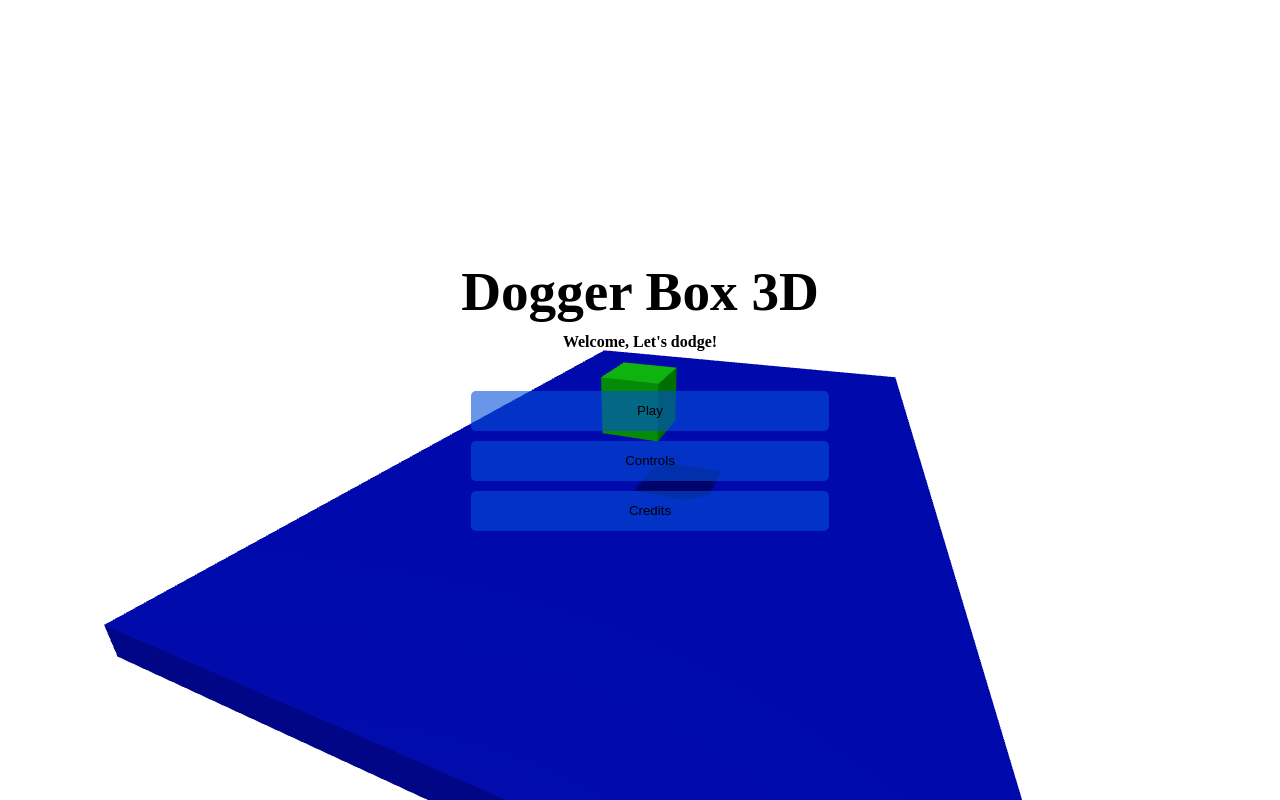
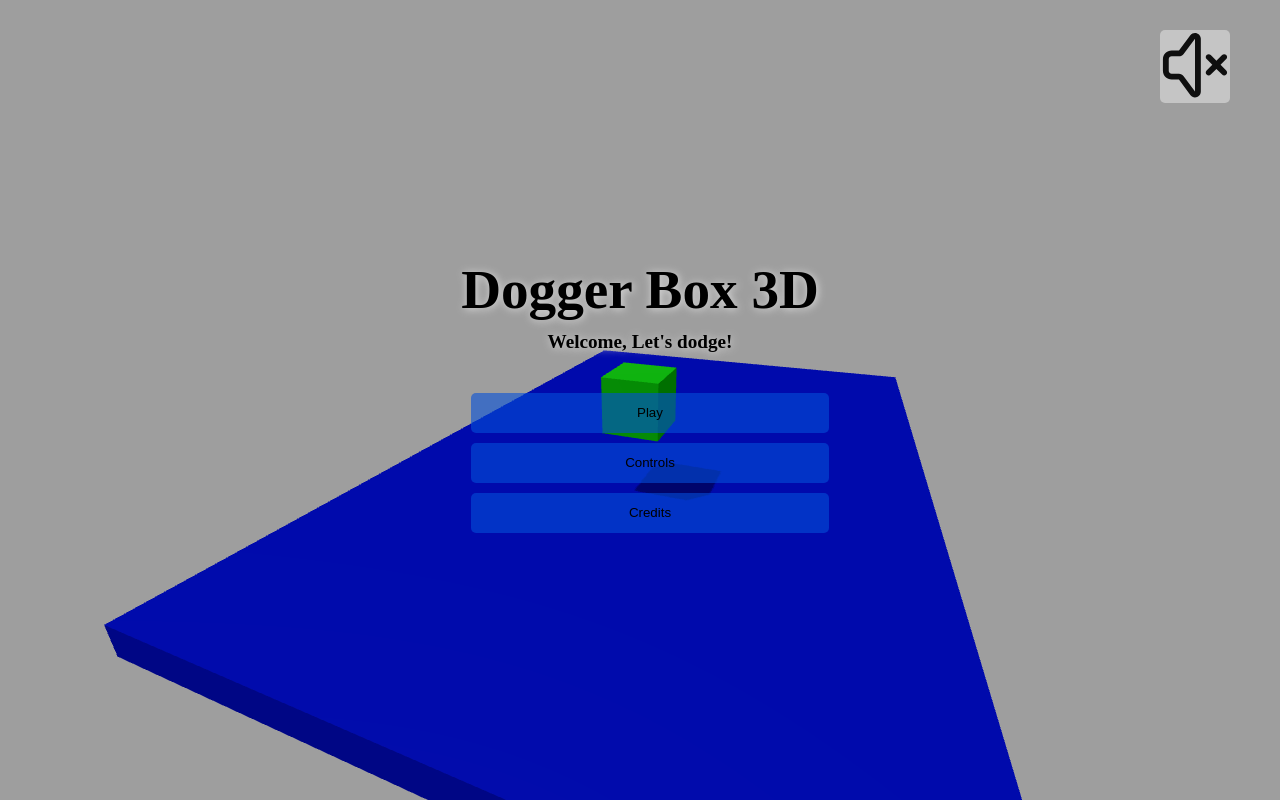
Before and after one commit to Yeffej/dogger-box-3d, a website built with Vite: page index.html in a window 1280 px wide. Built offline with nearby package versions, Linux system fonts and the light colour scheme.

Commit message:
finish the game version 1.0.0, adding sounds, enviroment, controls and credits ui.

```diff
--- a/main.js
+++ b/main.js
@@ -10,6 +10,7 @@ import {
   addPlayerEvents,
   gameOver,
   pauseGame,
+  sounds,
 } from "./src/core";
 import UI from "./src/ui";
 import { KEYS } from "./src/utils";
@@ -67,12 +68,25 @@ document.body.appendChild(renderer.domElement);
 const controls = new OrbitControls(camera, renderer.domElement);
 renderer.render(scene, camera);
 
+// add 360 background texture
+const textureLoader = new THREE.TextureLoader();
+textureLoader.load("/textures/futuristic-bg.jpg", (texture) => {
+  texture.mapping = THREE.EquirectangularReflectionMapping;
+  texture.magFilter = THREE.LinearFilter; // Smooth scaling
+  texture.minFilter = THREE.LinearMipmapLinearFilter; // Better downscaling
+  texture.colorSpace = THREE.SRGBColorSpace; // Preserve correct colors
+
+  scene.background = texture; // Set the 360° background
+  renderer.render(scene, camera);
+});
+
 // ADD EVENTS
 window.addEventListener("resize", () => {
   camera.aspect = window.innerWidth / window.innerHeight;
   camera.updateProjectionMatrix();
 
   renderer.setSize(window.innerWidth, window.innerHeight);
+  renderer.render(scene, camera);
 });
 addPlayerEvents();
 
@@ -113,4 +127,21 @@ function animate() {
 
 // ADD THE UI OF THE GAME.
 ui.onPlay(animate);
+ui.onSound((isOn) => {
+  if(isOn) {
+    sounds.background.play();
+    for (const sound in sounds) {
+      if(sound != "background") {
+        sounds[sound].volume = 1.0;
+      }
+    }
+  } else {
+    sounds.background.pause();
+    for (const sound in sounds) {
+      if(sound != "background") {
+        sounds[sound].volume = 0.0;
+      }
+    }
+  }
+})
 ui.insertToDom();
--- a/src/box.js
+++ b/src/box.js
@@ -1,4 +1,5 @@
 import * as THREE from "three";
+import { sounds } from "./core";
 
 class Box extends THREE.Mesh {
   constructor({
@@ -95,6 +96,7 @@ class Box extends THREE.Mesh {
   jump(platform, velocity = 5) {
     if (this.colladingWithGround(platform)) {
       this.velocity.y = velocity;
+      sounds.jump.play();
     }
   }
 
--- a/src/core.js
+++ b/src/core.js
@@ -1,5 +1,22 @@
 import { KEYS, onKeyPress, remove3dObj } from "./utils";
 import Box from "./box";
+
+const background = new Audio("/sounds/background.mp3");
+background.loop = true;
+background.volume = 0.5;
+const start = new Audio("/sounds/game-start.mp3");
+start.volume = 0.0;
+const jump = new Audio("/sounds/jump.mp3");
+jump.volume = 0.0;
+const over = new Audio("/sounds/game-over.wav");
+over.volume = 0.0;
+
+export const sounds = {
+  background,
+  start,
+  jump,
+  over
+}
 
 const movementSpeed = 3;
 
@@ -103,6 +120,9 @@ export function addPlayerEvents() {
 }
 
 export function gameOver(animationId, ui, scene, player, enemies, game) {
+  // game over sound.
+  sounds.over.play();
+
   // reset game stats
   game.score = 0;
   game.spawnRate = 100;
--- a/src/ui.js
+++ b/src/ui.js
@@ -1,12 +1,19 @@
+import { sounds } from "./core";
+
 class UI {
   ui;
   mainPlayBtn;
   mainControlsBtn;
   mainCreditsBtn;
+  goBackBtn;
+  scoreDisplay;
+  soundsBtn;
+  isSoundOn = false;
   #pages;
   #playBtnSubcritions = [];
-  #controlsBtnSubcritions = [];
-  #creditsBtnSubcritions = [];
+  #soundsBtnSubcritions = [];
+  // #controlsBtnSubcritions = [];
+  // #creditsBtnSubcritions = [];
 
   constructor() {
     this.ui = document.createElement("div");
@@ -19,8 +26,8 @@ class UI {
     };
 
     this.#createPrimaryElements();
+    this.#setEventsListener();
     this.#setPages();
-    this.#setEventsListener();
     this.goTo("main");
   }
 
@@ -34,6 +41,27 @@ class UI {
     this.mainCreditsBtn = document.createElement("button");
     this.mainCreditsBtn.textContent = "Credits";
 
+    this.goBackBtn = document.createElement("button");
+    this.goBackBtn.textContent = "Go Back";
+
+    this.soundsBtn = document.createElement("button");
+    this.soundsBtn.id = "sound-wrapper";
+
+    const iconSoundOn = document.createElement("img");
+    iconSoundOn.src = "/assets/sound-on.svg";
+    iconSoundOn.width = 70;
+    iconSoundOn.className = "sound-icon";
+    iconSoundOn.style.display = "none";
+    iconSoundOn.id = "soundOn";
+
+    const iconSoundOff = document.createElement("img");
+    iconSoundOff.width = 70;
+    iconSoundOff.src = "/assets/sound-off.svg";
+    iconSoundOff.className = "sound-icon";
+    iconSoundOff.id = "soundOff";
+
+    this.soundsBtn.append(iconSoundOn, iconSoundOff);
+
     this.scoreDisplay = document.createElement("span");
     this.setScore(0);
   }
@@ -41,6 +69,8 @@ class UI {
   #setPages() {
     this.#pages.main = this.#mainPage();
     this.#pages.play = this.#playPage();
+    this.#pages.controls = this.#controlsPage();
+    this.#pages.credits = this.#creditsPage();
   }
 
   #mainPage() {
@@ -49,7 +79,7 @@ class UI {
     main.innerHTML = `
       <div class="ui-titles">
           <h1 class="ui-titles-main">Dogger Box 3D</h1>
-          <h4 class="ui-titles-sub">Welcome, Let's dodge!</h4>
+          <h4 class="ui-subtitle-sub">Welcome, Let's dodge!</h4>
       </div>
       <div class="ui-actions">
 
@@ -58,7 +88,7 @@ class UI {
 
     main
       .querySelector(".ui-actions")
-      .append(this.mainPlayBtn, this.mainControlsBtn, this.mainCreditsBtn);
+      .append(this.mainPlayBtn, this.mainControlsBtn, this.mainCreditsBtn, this.soundsBtn);
 
     return main;
   }
@@ -75,11 +105,96 @@ class UI {
     return play;
   }
 
+  #controlsPage() {
+    const controls = document.createElement("div");
+    controls.className = "ui-wrapper";
+    controls.innerHTML = `
+      <div class="ui-controls">
+        <div class="controls-set">
+          <figure>
+            <img src="/assets/wasd.png" />
+          </figure>
+          <p>
+            Movements keys: W → Move Forward, A → Move Left, S → Move Backward, D → Move Right.
+          </p>
+        </div>
+        <div class="controls-set">
+          <figure>
+            <img src="/assets/space.png" />
+          </figure>
+          <p>
+            -> JUMP.
+          </p>
+        </div>
+        <div class="ui-actions"></div>
+      </div>
+    `;
+
+    controls.querySelector(".ui-actions").append(this.goBackBtn);
+
+    return controls;
+  }
+
+  #creditsPage() {
+    const credits = document.createElement("div");
+    credits.className = "ui-wrapper";
+    credits.innerHTML = `
+      <div class="ui-credits">
+        <div class="credits-content">
+          <p><strong>Game Developed By:</strong> Yefri Encarnación</p>
+          <p><strong>Additional Contributions:</strong> Chris Courses (some part of this game was made thanks to his threejs tutorial)</p>
+          <p><strong>Powered By:</strong> THREE.JS, HTML, CSS, JS</p>
+          <p><strong>Contact:</strong> yefri@yefftech.com</p>
+          <p><strong>Music:</strong> Syn Cole - I Can Feel (ncs.io/ICanFeel)</p>
+        </div>
+        <div class="ui-actions"></div>
+      </div>
+    `;
+
+    const gobackclone = this.goBackBtn.cloneNode(true)
+    gobackclone.onclick = this.goBackBtn.onclick;
+    credits.querySelector(".ui-actions").append(gobackclone);
+
+    return credits;
+  }
+
   #setEventsListener() {
     // ON PLAY
     this.mainPlayBtn.addEventListener("click", () => {
+      sounds.start.play();
       this.goTo("play");
       this.#playBtnSubcritions.forEach((callback) => callback());
+    });
+
+    // ON CONTROLS
+    this.mainControlsBtn.addEventListener("click", ()=> {
+      this.goTo("controls");
+    });
+
+    // ON CREDITS
+    this.mainCreditsBtn.addEventListener("click", ()=> {
+      this.goTo("credits");
+    });
+
+    this.goBackBtn.onclick = () => {
+      this.goTo("main");
+    }
+
+    this.soundsBtn.addEventListener("click", () => {
+      const soundOn = this.soundsBtn.querySelector("#soundOn");
+      const soundOff = this.soundsBtn.querySelector("#soundOff");
+
+      if(this.isSoundOn) {
+        soundOn.style.display = "none";
+        soundOff.style.display = "initial";
+      } else {
+        soundOff.style.display = "none";
+        soundOn.style.display = "initial";
+      }
+
+      this.isSoundOn = !this.isSoundOn;
+
+      this.#soundsBtnSubcritions.forEach((callback) => callback(this.isSoundOn));
     });
   }
 
@@ -97,13 +212,11 @@ class UI {
         break;
 
       case "controls":
-        this.#transitionPage();
-        this.ui.innerHTML = this.#pages.controls;
+        this.#transitionPage().after(this.#pages.controls);
         break;
 
       case "credits":
-        this.#transitionPage();
-        this.ui.innerHTML = this.#pages.credits;
+        this.#transitionPage().after(this.#pages.credits);
         break;
 
       default:
@@ -159,6 +272,10 @@ class UI {
     this.#playBtnSubcritions.push(callback);
   }
 
+  onSound(callback) {
+    this.#soundsBtnSubcritions.push(callback);
+  }
+
   insertToDom() {
     document.body.appendChild(this.ui);
   }
--- a/style.css
+++ b/style.css
@@ -21,6 +21,7 @@
 .ui-titles {
   margin-bottom: 40px;
   text-align: center;
+  text-shadow: 1px 1px 8px #ddd;
 }
 .ui-titles-main {
   margin-bottom: 10px;
@@ -28,7 +29,7 @@
   font-weight: 900;
 }
 .ui-subtitle-sub {
-  font-size: 1.6em;
+  font-size: 1.2em;
   font-weight: 600;
 }
 
@@ -64,6 +65,60 @@
   color: #3204d8;
 }
 
+.ui-controls {
+  display: flex;
+  flex-direction: column;
+  justify-content: space-evenly;
+}
+.controls-set {
+  display: flex;
+  align-items: center;
+  max-width: 600px;
+}
+.controls-set p {
+  font-weight: 600;
+  font-size: 1.2em;
+  margin-left: 10px;
+  text-shadow: 1px 1px 5px #1077ff;
+}
+.controls-set img {
+  width: 150px;
+  object-fit: cover;
+}
+
+
+.ui-credits {
+  display: flex;
+  flex-direction: column;
+}
+.credits-content {
+  padding: 16px;
+  margin-bottom: 8px;
+  background-color: #eee9;
+  border-radius: 5px;
+}
+.credits-content p {
+  font-weight: 400;
+  font-size: 1.2em;
+  margin: 8px 0;
+}
+
+#sound-wrapper {
+  position: absolute;
+  right: 40px;
+  top: 20px;
+
+  height: auto;
+  width: auto;
+  border: none;
+  background-color: #fff6;
+  transition: transform 100ms ease-in-out;
+}
+#sound-wrapper:active {
+  transform: scale(0.8);
+}
+/* .sound-icon {} */
+
 @keyframes FadeIn {
   from {
     opacity: 0;
```
Also changed, not shown: public/assets/sound-off.svg (added), public/assets/sound-on.svg (added), public/assets/space.png (added), public/assets/wasd.png (added), 5 other files.
